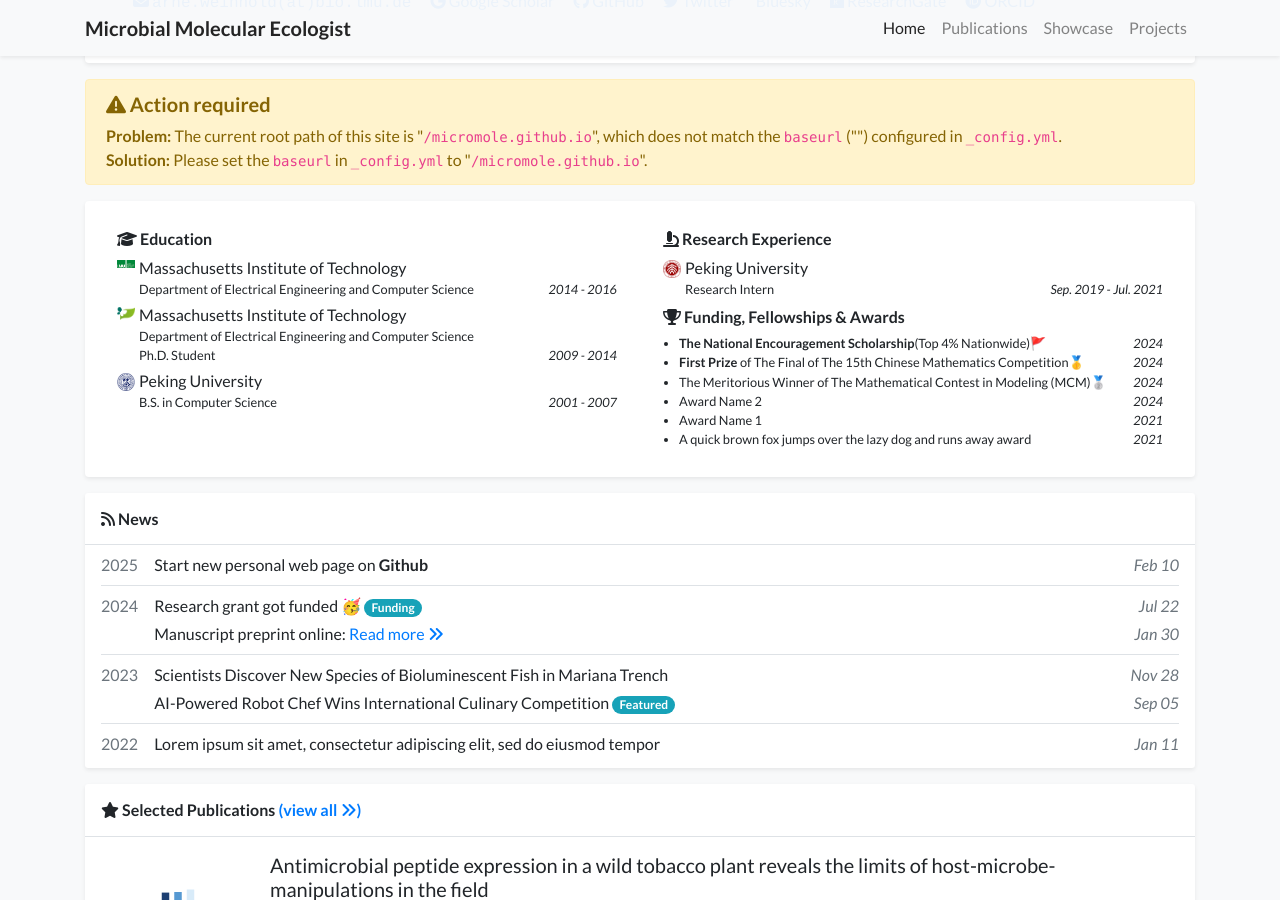
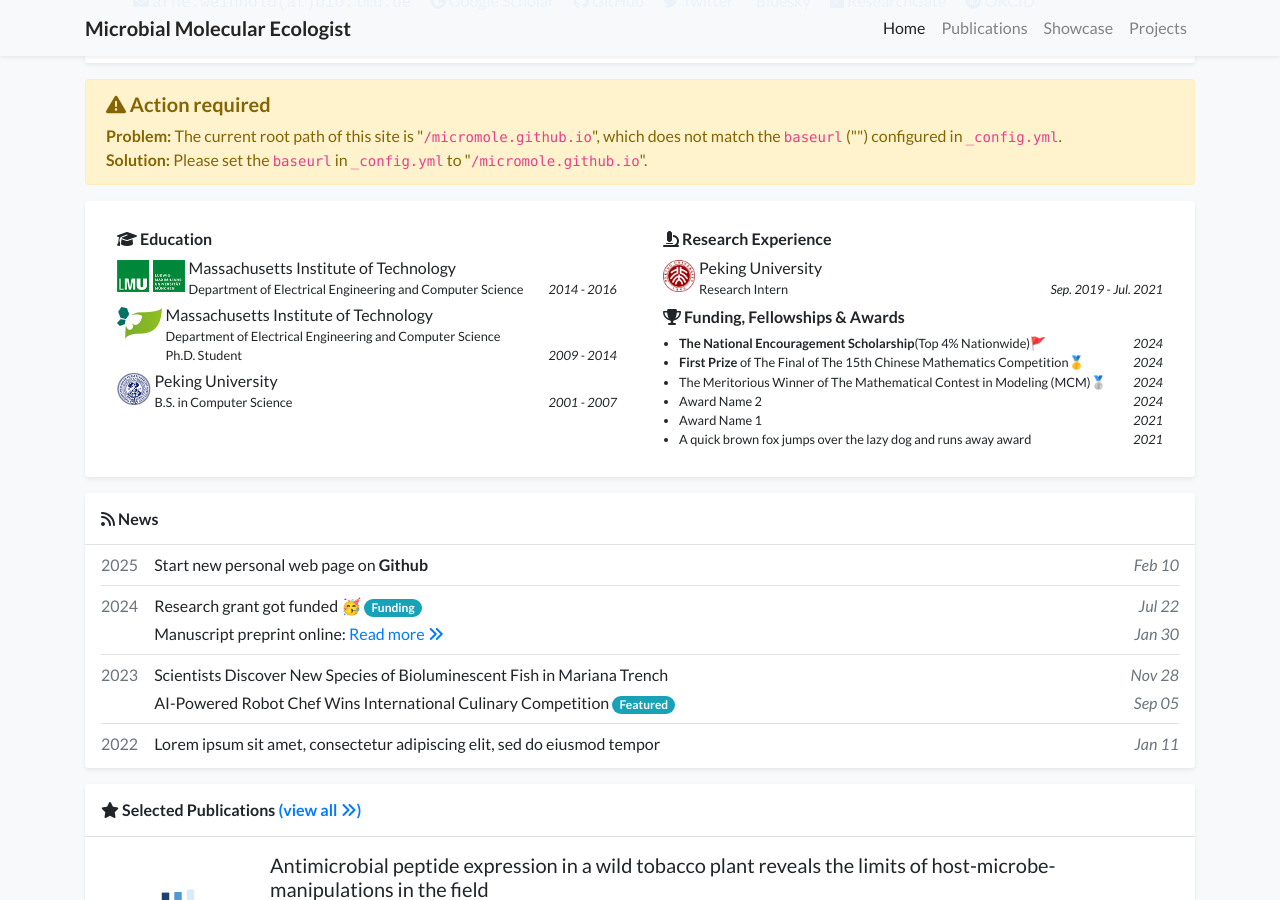
Before and after one commit to micromole/micromole.github.io, a Jekyll site: the page built from index.html, in a window 1280 px wide and 900 px high, scrolled down 458 px. Built offline with Jekyll 4.4.1, drawn with Linux system fonts in a browser that asks for light colours; nearby versions of some CDN libraries; comment, search, counter and statistics services are not loaded; a style sheet for code colours, icons or effects is not loaded.

Commit message:
Update experience_card.html

```diff
--- a/_includes/widgets/experience_card.html
+++ b/_includes/widgets/experience_card.html
@@ -10,7 +10,7 @@
                             <ul class="list-unstyled mb-1">
                                 {% for item in site.data.profile.education %}
                                 <li class="media mb-1">
-                                    <img src="{{ item.logo | relative_url }}" alt="{{ item.name }}" style="width: 18px;" class="mr-1 mt-1">
+                                    <img src="{{ item.logo | relative_url }}" alt="{{ item.name }}" style="height: 32px;" class="mr-1 mt-1">
                                     <div class="media-body">
                                         <div>{{ item.name }}</div>
                                         <div class="small">{{ item.dept }}</div>
@@ -33,7 +33,7 @@
                             <ul class="list-unstyled mb-1">
                                 {% for item in site.data.profile.experience %}
                                 <li class="media mb-1">
-                                    <img src="{{ item.logo | relative_url }}" alt="{{ item.name }}" style="width: 18px;" class="mr-1 mt-1">
+                                    <img src="{{ item.logo | relative_url }}" alt="{{ item.name }}" style="height: 32px;" class="mr-1 mt-1">
                                     <div class="media-body">
                                         <div>{{ item.name }}</div>
                                         <div class="small">{{ item.dept }}</div>
```
